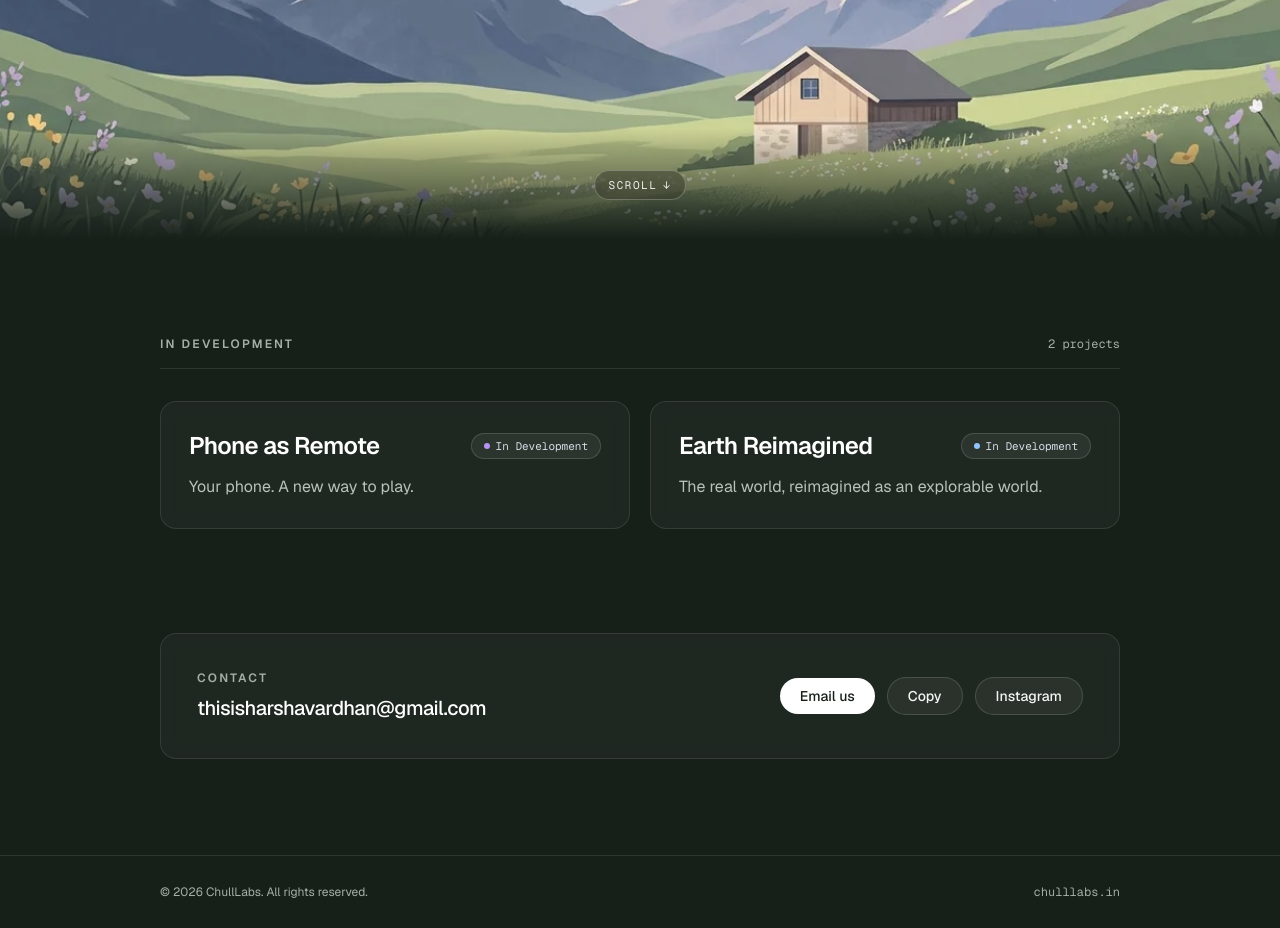
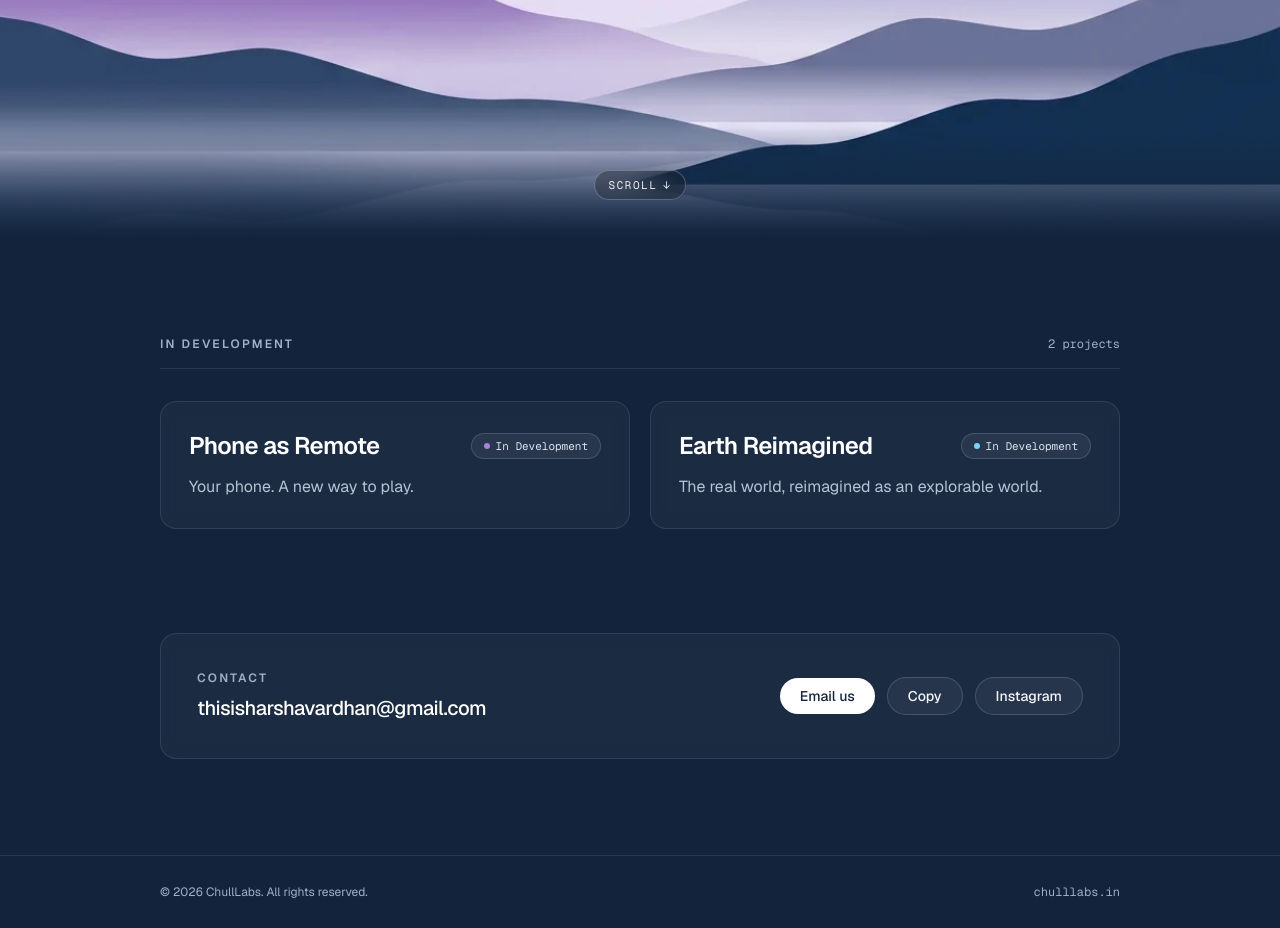
Before and after one commit to CHULLLABS/chulllabs-website, a Next.js app: page / in a window 1280 px wide. Shown: the part 560-1488 px from the top of the page. Built offline with nearby package versions, Linux system fonts and the light colour scheme.

Commit message:
design: align hero landscape and lower canvas to CHULL LABS navy and purple palette

```diff
--- a/src/components/common/CopyEmailButton.tsx
+++ b/src/components/common/CopyEmailButton.tsx
@@ -19,7 +19,7 @@ export function CopyEmailButton({ email }: { email: string }) {
     <button
       type="button"
       onClick={handleCopy}
-      className="inline-flex items-center justify-center rounded-full border border-white/15 bg-white/[0.05] px-5 py-2 text-sm font-medium text-[#F4F5F2] transition-colors hover:border-white/30 hover:bg-white/10 focus-visible:outline-2 focus-visible:outline-offset-2 focus-visible:outline-[#B794F4]"
+      className="inline-flex items-center justify-center rounded-full border border-white/15 bg-white/[0.05] px-5 py-2 text-sm font-medium text-[#F4F5F8] transition-colors hover:border-white/30 hover:bg-white/10 focus-visible:outline-2 focus-visible:outline-offset-2 focus-visible:outline-[#B794F4]"
     >
       {copied ? "Copied" : "Copy"}
     </button>
--- a/src/components/common/Footer.tsx
+++ b/src/components/common/Footer.tsx
@@ -4,7 +4,7 @@ export function Footer() {
   const currentYear = new Date().getFullYear();
 
   return (
-    <footer className="border-t border-white/10 bg-[#161F18] text-[#A4B0A6]">
+    <footer className="border-t border-white/10 bg-[#12233B] text-[#9FB0C7]">
       <div className="mx-auto flex max-w-5xl flex-col gap-2 px-5 py-7 text-xs sm:flex-row sm:items-center sm:justify-between sm:px-8">
         <p>© {currentYear} {siteConfig.name}. All rights reserved.</p>
         <p className="font-mono">chulllabs.in</p>
--- a/src/components/sections/ContactSection.tsx
+++ b/src/components/sections/ContactSection.tsx
@@ -5,12 +5,12 @@ export function ContactSection() {
   return (
     <section
       id="contact"
-      className="scroll-mt-20 bg-[#161F18] pt-8 pb-20 text-[#F4F5F2] sm:pt-10 sm:pb-24"
+      className="scroll-mt-20 bg-[#12233B] pt-8 pb-20 text-[#F4F5F8] sm:pt-10 sm:pb-24"
     >
       <div className="mx-auto max-w-5xl px-5 sm:px-8">
         <div className="flex flex-col gap-6 rounded-2xl border border-white/10 bg-white/[0.04] p-7 backdrop-blur-sm sm:flex-row sm:items-center sm:justify-between sm:p-9">
           <div>
-            <p className="text-xs font-semibold uppercase tracking-[0.18em] text-[#A4B0A6]">
+            <p className="text-xs font-semibold uppercase tracking-[0.18em] text-[#9FB0C7]">
               Contact
             </p>
             <a
@@ -24,7 +24,7 @@ export function ContactSection() {
           <div className="flex flex-wrap items-center gap-3">
             <a
               href={`mailto:${siteConfig.contact.email}`}
-              className="inline-flex items-center justify-center rounded-full bg-white px-5 py-2 text-sm font-medium text-[#161F18] transition-colors hover:bg-white/90 focus-visible:outline-2 focus-visible:outline-offset-2 focus-visible:outline-[#B794F4]"
+              className="inline-flex items-center justify-center rounded-full bg-white px-5 py-2 text-sm font-medium text-[#12233B] transition-colors hover:bg-white/90 focus-visible:outline-2 focus-visible:outline-offset-2 focus-visible:outline-[#B794F4]"
             >
               Email us
             </a>
@@ -35,7 +35,7 @@ export function ContactSection() {
                 href={social.href}
                 target="_blank"
                 rel="noopener noreferrer"
-                className="inline-flex items-center justify-center rounded-full border border-white/15 bg-white/[0.05] px-5 py-2 text-sm font-medium text-[#F4F5F2] transition-colors hover:border-white/30 hover:bg-white/10 focus-visible:outline-2 focus-visible:outline-offset-2 focus-visible:outline-[#B794F4]"
+                className="inline-flex items-center justify-center rounded-full border border-white/15 bg-white/[0.05] px-5 py-2 text-sm font-medium text-[#F4F5F8] transition-colors hover:border-white/30 hover:bg-white/10 focus-visible:outline-2 focus-visible:outline-offset-2 focus-visible:outline-[#B794F4]"
               >
                 {social.label}
               </a>
--- a/src/components/sections/HeroSection.tsx
+++ b/src/components/sections/HeroSection.tsx
@@ -19,9 +19,9 @@ export function HeroSection() {
         aria-hidden="true"
       />
 
-      {/* Bottom meadow-to-forest fade so the lower section flows seamlessly */}
+      {/* Bottom horizon-to-navy fade so the lower section flows seamlessly */}
       <div
-        className="pointer-events-none absolute inset-x-0 bottom-0 h-28 bg-gradient-to-t from-[#161F18] via-[#161F18]/45 to-transparent"
+        className="pointer-events-none absolute inset-x-0 bottom-0 h-28 bg-gradient-to-t from-[#12233B] via-[#12233B]/45 to-transparent"
         aria-hidden="true"
       />
 
--- a/src/components/sections/ProjectsSection.tsx
+++ b/src/components/sections/ProjectsSection.tsx
@@ -4,14 +4,14 @@ export function ProjectsSection() {
   return (
     <section
       id="projects"
-      className="scroll-mt-20 bg-[#161F18] pt-16 pb-12 text-[#F4F5F2] sm:pt-24 sm:pb-16"
+      className="scroll-mt-20 bg-[#12233B] pt-16 pb-12 text-[#F4F5F8] sm:pt-24 sm:pb-16"
     >
       <div className="mx-auto max-w-5xl px-5 sm:px-8">
         <div className="flex items-center justify-between border-b border-white/10 pb-4">
-          <h2 className="text-xs font-semibold uppercase tracking-[0.18em] text-[#A4B0A6]">
+          <h2 className="text-xs font-semibold uppercase tracking-[0.18em] text-[#9FB0C7]">
             In Development
           </h2>
-          <span className="font-mono text-xs text-[#A4B0A6]">
+          <span className="font-mono text-xs text-[#9FB0C7]">
             {currentProjects.length} projects
           </span>
         </div>
@@ -20,17 +20,17 @@ export function ProjectsSection() {
           {currentProjects.map((project, index) => (
             <div
               key={project.id}
-              className="flex flex-col justify-between rounded-2xl border border-white/10 bg-white/[0.04] p-7 backdrop-blur-sm transition-colors hover:border-white/20 hover:bg-white/[0.06]"
+              className="flex flex-col justify-between rounded-2xl border border-white/10 bg-white/[0.04] p-7 backdrop-blur-sm transition-colors hover:border-[#8B61C2]/50 hover:bg-white/[0.06]"
             >
               <div>
                 <div className="flex items-center justify-between gap-3">
                   <h3 className="text-xl font-semibold tracking-tight text-white sm:text-2xl">
                     {project.name}
                   </h3>
-                  <span className="inline-flex shrink-0 items-center gap-1.5 rounded-full border border-white/15 bg-white/[0.06] px-3 py-1 font-mono text-[11px] text-[#D8DEE9]">
+                  <span className="inline-flex shrink-0 items-center gap-1.5 rounded-full border border-white/15 bg-white/[0.06] px-3 py-1 font-mono text-[11px] text-[#DCE4F0]">
                     <span
                       className={`h-1.5 w-1.5 rounded-full ${
-                        index === 0 ? "bg-[#B794F4]" : "bg-[#93C5FD]"
+                        index === 0 ? "bg-[#A982DB]" : "bg-[#7DD3FC]"
                       }`}
                       aria-hidden="true"
                     />
@@ -38,7 +38,7 @@ export function ProjectsSection() {
                   </span>
                 </div>
 
-                <p className="mt-3 text-base leading-relaxed text-[#B8C2BA]">
+                <p className="mt-3 text-base leading-relaxed text-[#B6C3D4]">
                   {project.positioning}
                 </p>
               </div>
```
Also changed, not shown: public/hero/hero-landscape.webp.
